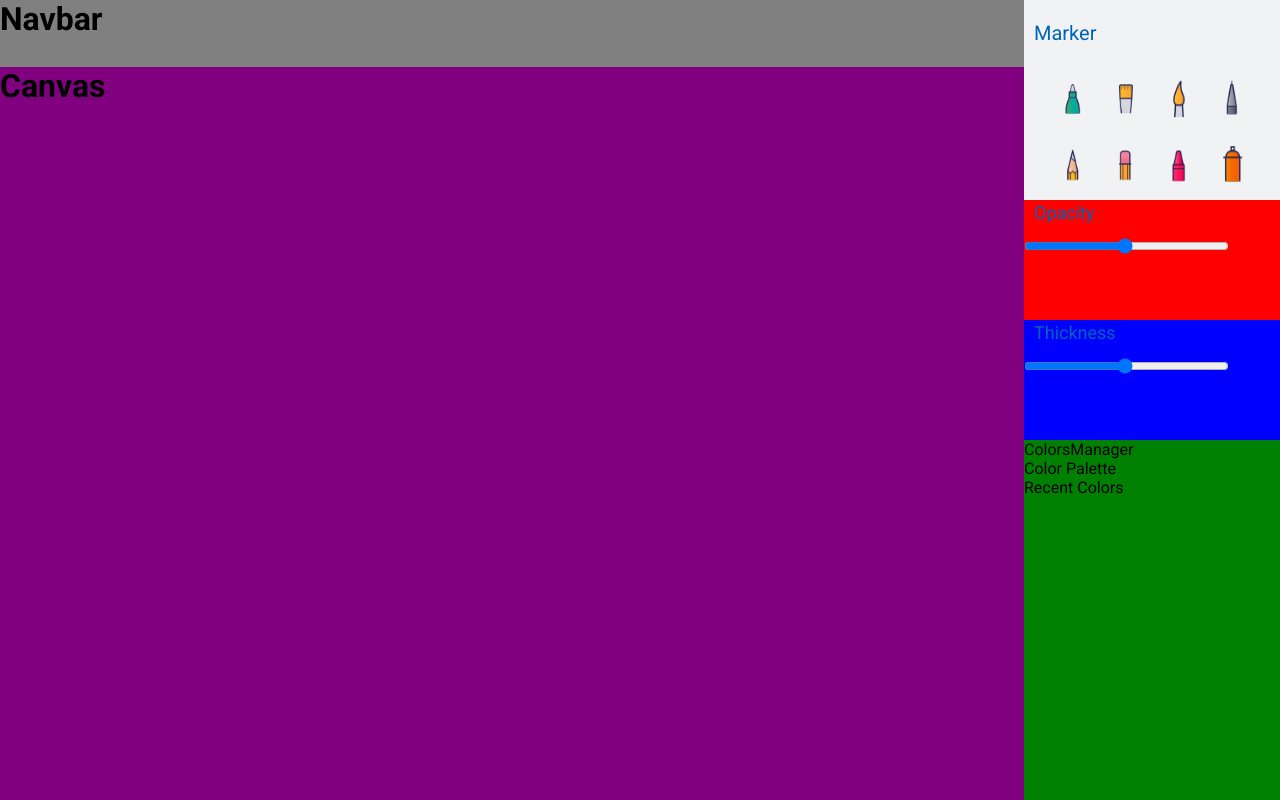
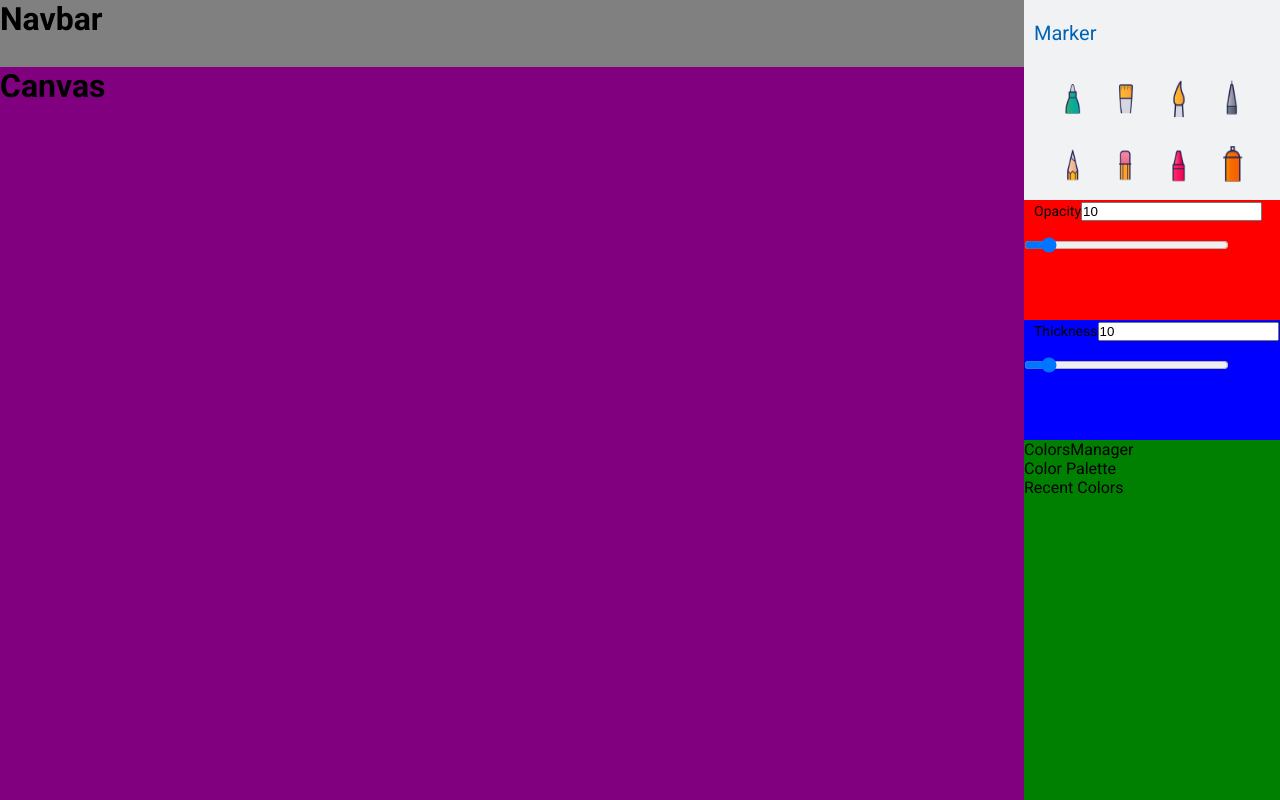
Before and after one commit to MHammadYou/paint-clone, a React (Vite) app: page / in a window 1280 px wide. Built offline with nearby package versions, Linux system fonts and the light colour scheme; the HTML template or start-up script is replaced by a standard one.

Commit message:
added props input fields

```diff
--- a/src/components/properties/Opacity.js
+++ b/src/components/properties/Opacity.js
@@ -1,14 +1,22 @@
-import React from "react";
+import React, { useState } from "react";
 
 
 export default function Opacity() {
+
+  const [opacity, setOpacity] = useState(10);
+
+  const handleChange = (e) => {
+    console.log(e)
+  }
+
   return (
-    <div style={{"background-color": "red"}} className={"property"}>
+    <div style={{"backgroundColor": "red"}} className={"property"}>
       <div className="opacity-heading prop-heading">
         Opacity
+        <input type="text" defaultValue={opacity} className={"prop-input opacity-input"} onChange={handleChange}/>
       </div>
       <form action="" className={"opacity-slider prop-slider"}>
-        <input type="range" min="1" max="100" value="50" className="slider" id="myRange" />
+        <input type="range" min="1" max="100" defaultValue={opacity} className="slider"/>
       </form>
     </div>
   )
--- a/src/components/properties/Thickness.js
+++ b/src/components/properties/Thickness.js
@@ -1,14 +1,22 @@
-import React from "react";
+import React, { useState } from "react";
 
 
 export default function Thickness() {
+
+  const [thickness, setThickness] = useState(10);
+
+  const handleChange = (e) => {
+    console.log(e)
+  }
+
   return (
-    <div style={{"background-color": "blue"}} className={"property"}>
+    <div style={{"backgroundColor": "blue"}} className={"property"}>
       <div className="thickness-heading prop-heading">
         Thickness
+        <input type="text" defaultValue={thickness} className={"prop-input thickness-input"} onChange={handleChange}/>
       </div>
       <form action="" className={"thickness-slider prop-slider"}>
-        <input type="range" min="1" max="100" value="50" className="slider" id="myRange" />
+        <input type="range" min="1" max="100" defaultValue={thickness} className="slider"/>
       </form>
     </div>
   )
--- a/src/css/components/properties/styles.css
+++ b/src/css/components/properties/styles.css
@@ -1,5 +1,5 @@
 .properties {
-  color: #0064b6;
+  font-size: 14px;
 }
 
 .property {
@@ -7,7 +7,6 @@
   height: 100%;
   display: flex;
   flex-direction: column;
-  font-size: 18px;
 }
 
 .prop-heading {
```
